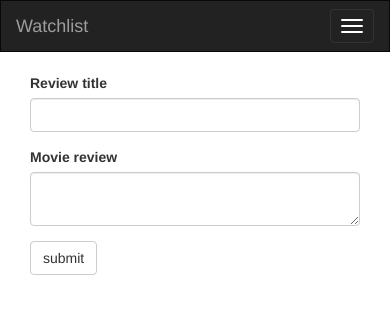
After one commit to dan-jugz/bingers, a Flask app: template app/templates/new_review.html in a window 390 px wide. The commit adds this page. Shown: the top 314 px of the page. Run offline with Flask 2, Linux system fonts and the light colour scheme; the template is opened without the code that fills it: values that come from a table or form of the project are taken from there, others are empty; parts of the project's set-up code (start-up, migrations or seed data) failed here and were passed over; some libraries are stand-ins or nearby versions.

Commit message:
review form added to page

```diff
--- a/app/__init__.py
+++ b/app/__init__.py
@@ -1,7 +1,6 @@
 from flask import Flask
 from .config import DevConfig
 from flask_bootstrap import Bootstrap
-from app import error
 
 # Initializing application
 app = Flask(__name__,instance_relative_config = True)
@@ -14,3 +13,4 @@ app.config.from_pyfile('config.py')
 bootstrap = Bootstrap(app)
 
 from app import views
+from app import error
--- /dev/null
+++ b/app/forms.py
@@ -0,0 +1,9 @@
+from flask_wtf import FlaskForm
+from wtforms import StringField,TextAreaField,SubmitField
+from wtforms.validators import Required
+
+class ReviewForm(FlaskForm):
+
+    title = StringField('Review title', validators=[Required()])
+    review = TextAreaField('Movie review', validators=[Required()])
+    submit = SubmitField('submit')
--- a/app/templates/movie.html
+++ b/app/templates/movie.html
@@ -14,7 +14,7 @@
 
             <p class="overview"> {{ movie.overview }}</p>
             <p class="ratings"> <b> {{ movie.vote_average }}</b> - <i>{{ movie.vote_count}} votes </i> </p>
-
+            <a class="ratings" href="/movie/review/new/{{movie.id}}">write a review</a>
 
         </div>
     </div>
--- /dev/null
+++ b/app/templates/new_review.html
@@ -0,0 +1,13 @@
+{% extends 'base.html'%}
+{% import "bootstrap/wtf.html" as wtf %}
+
+{% block content %}
+<div class="container">
+    <div class="col-md-8">
+        <img src="{{movie.poster}}" alt="{{movie.title}}" class="img-responsive">
+    </div>
+<div class="col-md-4">
+    {{wtf.quick_form(review_form)}}
+</div>
+</div>
+{% endblock %}
```
Also changed, not shown: app/views.py (+18 -0 lines).
